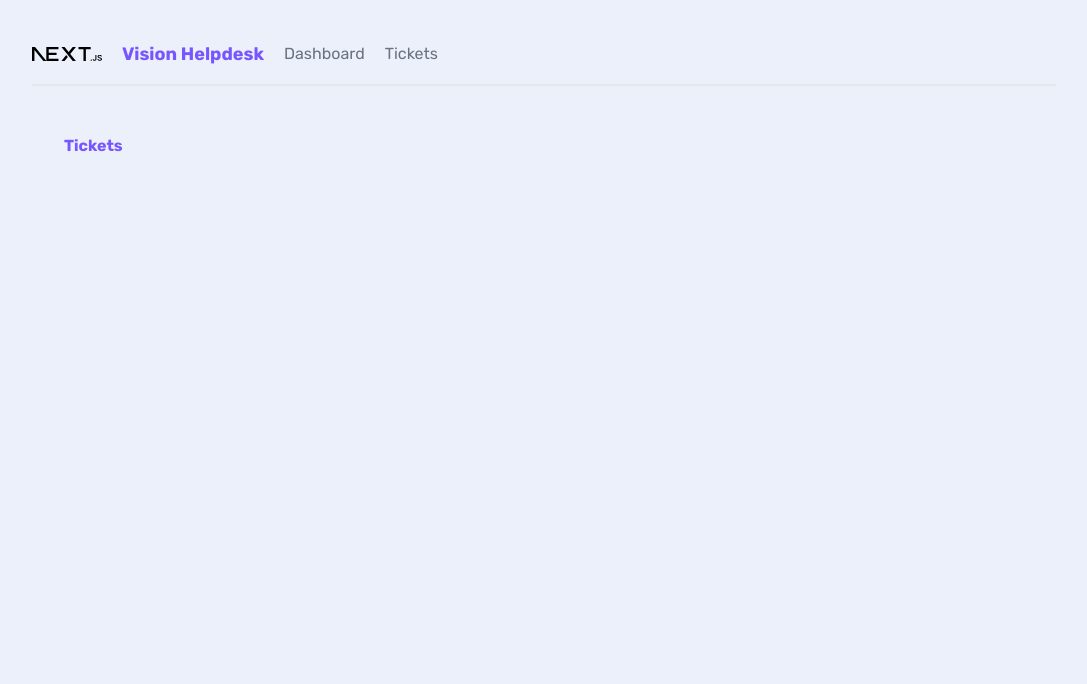
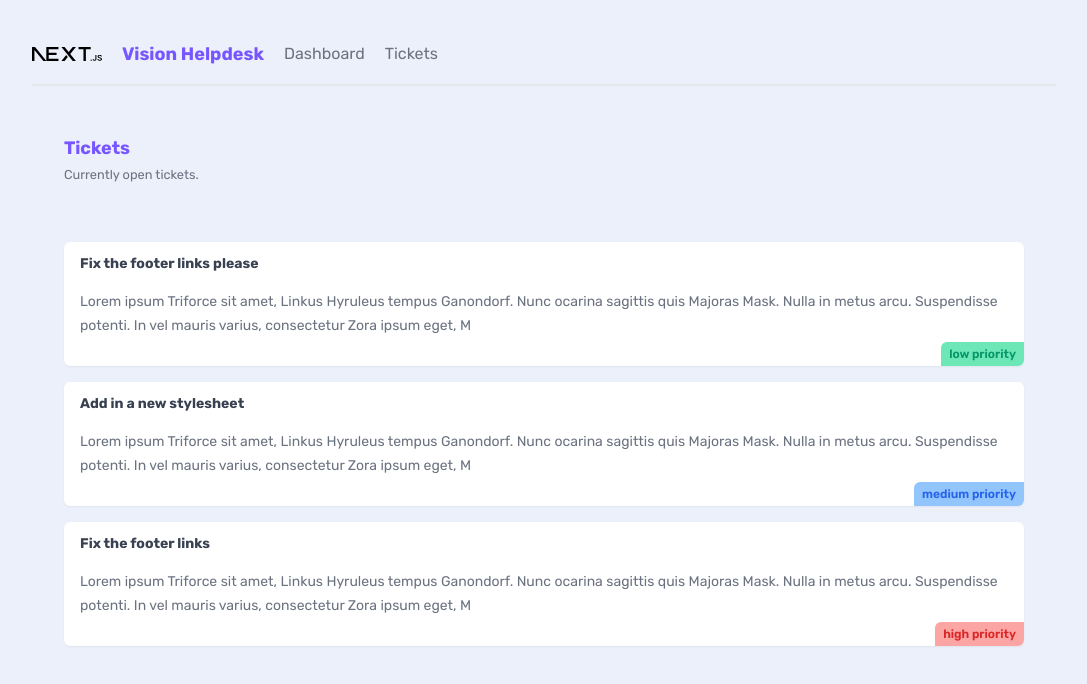
Before and after one commit to dotpxg/nextjs-ticket-system, a Next.js app: page /tickets in a window 1280 px wide. Shown: the top 684 px of the page, without its empty margins (96-1183 px from the left). Built offline with nearby package versions, Linux system fonts and the light colour scheme; data requests are answered from the project's data file.

Commit message:
Add JSON file and set up fetch

```diff
--- /dev/null
+++ b/_data/db.json
@@ -0,0 +1,25 @@
+{
+  "tickets": [
+    {
+      "id": "1",
+      "title": "Fix the footer links please",
+      "body": "Lorem ipsum Triforce sit amet, Linkus Hyruleus tempus Ganondorf. Nunc ocarina sagittis quis Majoras Mask. Nulla in metus arcu. Suspendisse potenti. In vel mauris varius, consectetur Zora ipsum eget, Master Sword porttitor urna. Fusce elementum urna elit, eget eleifend velit consectetur eget. Integer vel lobortis ipsum, vitae auctor Ocarina of Time. Donec sed urna dapibus, interdum magna a, eleifend magna. Curabitur tincidunt enim a neque volutpat. Phasellus auctor magna vel nunc pretium, ut volutpat justo tristique. Pellentesque cursus convallis mauris, in tempus enim tincidunt vitae.",
+      "priority": "low",
+      "user_email": "mario@netninja.dev"
+    },
+    {
+      "id": "2",
+      "title": "Add in a new stylesheet",
+      "body": "Lorem ipsum Triforce sit amet, Linkus Hyruleus tempus Ganondorf. Nunc ocarina sagittis quis Majoras Mask. Nulla in metus arcu. Suspendisse potenti. In vel mauris varius, consectetur Zora ipsum eget, Master Sword porttitor urna. Fusce elementum urna elit, eget eleifend velit consectetur eget. Integer vel lobortis ipsum, vitae auctor Ocarina of Time. Donec sed urna dapibus, interdum magna a, eleifend magna. Curabitur tincidunt enim a neque volutpat. Phasellus auctor magna vel nunc pretium, ut volutpat justo tristique. Pellentesque cursus convallis mauris, in tempus enim tincidunt vitae.",
+      "priority": "medium",
+      "user_email": "mario@netninja.dev"
+    },
+    {
+      "id": "3",
+      "title": "Fix the footer links",
+      "body": "Lorem ipsum Triforce sit amet, Linkus Hyruleus tempus Ganondorf. Nunc ocarina sagittis quis Majoras Mask. Nulla in metus arcu. Suspendisse potenti. In vel mauris varius, consectetur Zora ipsum eget, Master Sword porttitor urna. Fusce elementum urna elit, eget eleifend velit consectetur eget. Integer vel lobortis ipsum, vitae auctor Ocarina of Time. Donec sed urna dapibus, interdum magna a, eleifend magna. Curabitur tincidunt enim a neque volutpat. Phasellus auctor magna vel nunc pretium, ut volutpat justo tristique. Pellentesque cursus convallis mauris, in tempus enim tincidunt vitae.",
+      "priority": "high",
+      "user_email": "peach@netninja.dev"
+    }
+  ]
+}
--- /dev/null
+++ b/app/tickets/TicketList.tsx
@@ -0,0 +1,28 @@
+async function getTickets() {
+  const res = await fetch ('http://localhost:4000/tickets', {
+    next: {
+      revalidate: 0 // use 0 to opt out of using cache
+    }
+  })
+
+  return res.json()
+}
+export default async function TicketList() {
+  const tickets = await getTickets()
+  return (
+    <>
+      {tickets.map((ticket: any) => (
+        <div key={ticket.id} className="card my-5">
+          <h3>{ticket.title}</h3>
+          <p>{ticket.body.slice(0, 200)}</p>
+          <div className={`pill ${ticket.priority}`}>
+            {ticket.priority} priority
+          </div>
+        </div>
+      ))}
+      {tickets.lenght === 0  && (
+        <p className="text-center">There are no open tickets, yay!</p>
+      )}
+    </>
+  )
+}
--- a/app/tickets/page.tsx
+++ b/app/tickets/page.tsx
@@ -1,7 +1,15 @@
+import TicketList from "./ticketList";
+
 export default function Tickets() {
   return (
     <main>
-      <h2>Tickets</h2>
+      <nav>
+        <div>
+          <h2>Tickets</h2>
+          <p><small>Currently open tickets.</small></p>
+        </div>
+      </nav>
+      <TicketList />
     </main>
   )
 }
```
